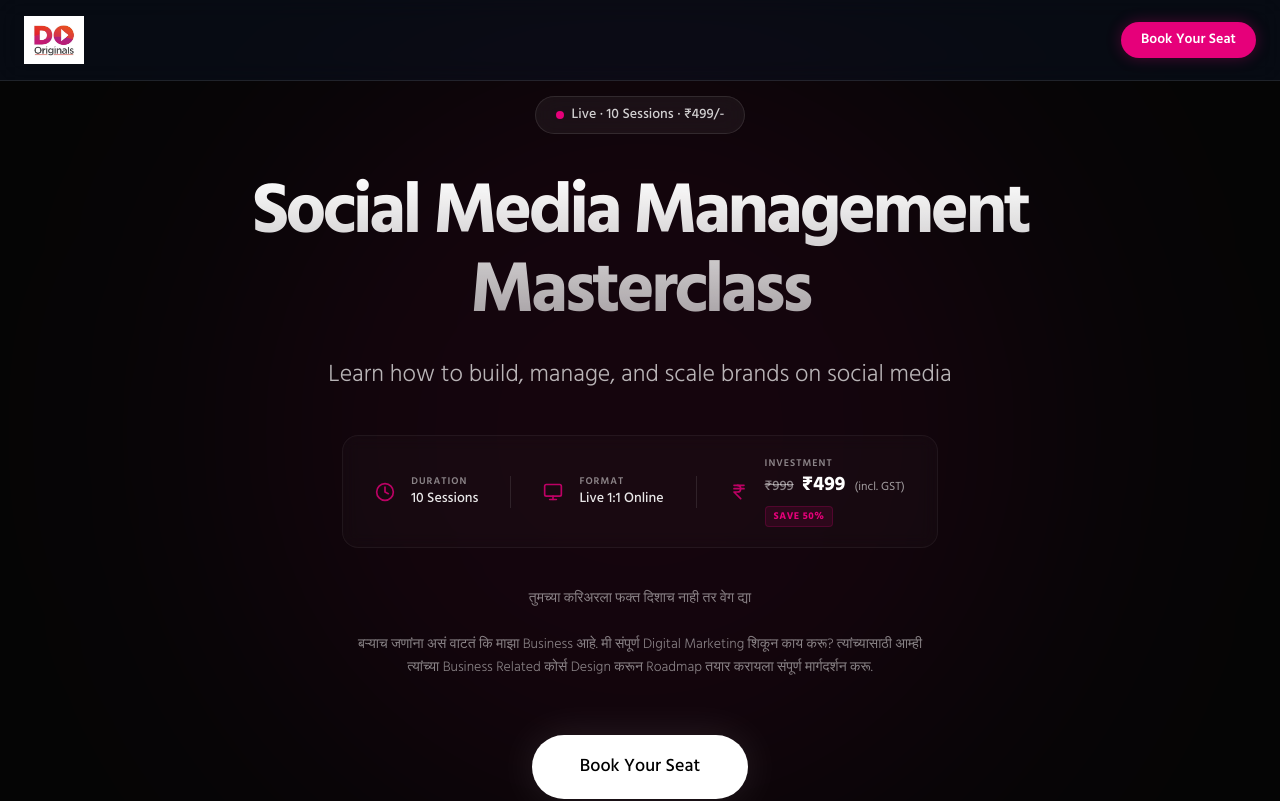
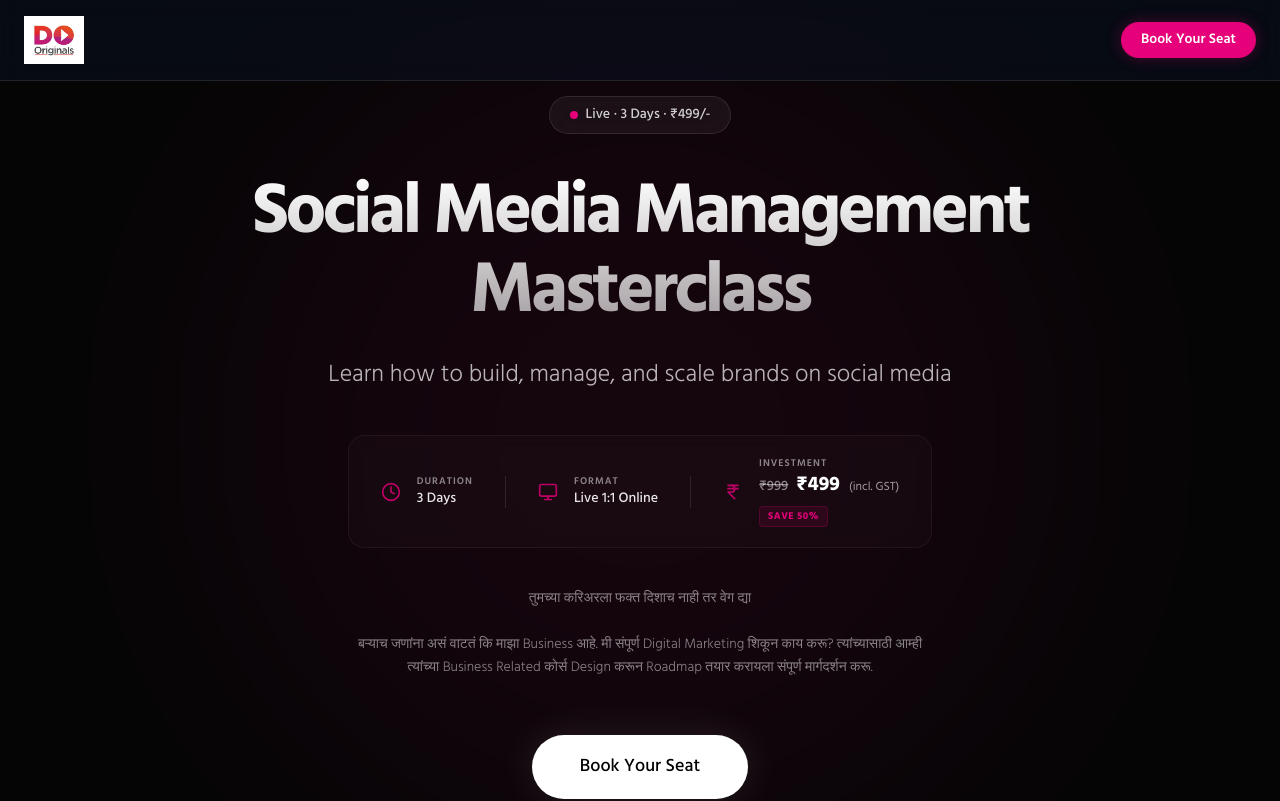
Before and after one commit to Do-Originals/materclasss-landing-page, a Next.js app: page /social-media-management in a window 1280 px wide. Shown: the top 801 px of the page. Built offline with nearby package versions, Linux system fonts and the light colour scheme.

Commit message:
fix: 3 days in the content text

```diff
--- a/src/components/sections/hero.tsx
+++ b/src/components/sections/hero.tsx
@@ -78,7 +78,7 @@ export function Hero({ content }: { content: SiteContentType }) {
               <Clock className="w-5 h-5 text-brand-magenta opacity-80" />
               <div className="text-left">
                 <p className="text-[10px] text-white/50 uppercase tracking-widest font-semibold">Duration</p>
-                <p className="text-sm font-medium text-white/90">10 Sessions</p>
+                <p className="text-sm font-medium text-white/90">{content.hero.duration || "10 Sessions"}</p>
               </div>
             </div>
 
--- a/src/content/copy.ts
+++ b/src/content/copy.ts
@@ -14,6 +14,7 @@ export const siteContent = {
     showPriceInCta: true
   },
   hero: {
+    duration: "10 Sessions",
     eyebrow: "Live · 10 Sessions · ₹4999/-",
     headline: "Digital Marketing Master Class",
     subheadline: "तुमच्या करिअरला फक्त दिशाच नाही तर वेग द्या",
--- a/src/content/socialMediaCopy.ts
+++ b/src/content/socialMediaCopy.ts
@@ -6,7 +6,8 @@ export const socialMediaContent = {
     showPriceInCta: false
   },
   hero: {
-    eyebrow: "Live · 10 Sessions · ₹499/-",
+    duration: "3 Days",
+    eyebrow: "Live · 3 Days · ₹499/-",
     headline: "Social Media Management Masterclass",
     subheadline: "Learn how to build, manage, and scale brands on social media",
     cta: "Book Your Seat",
@@ -26,7 +27,7 @@ export const socialMediaContent = {
     text: "तुमच्या करिअरला फक्त दिशाच नाही तर वेग द्या\n\nबऱ्याच जणांना असं वाटतं कि माझा Business आहे. मी संपूर्ण Digital Marketing शिकून काय करू? त्यांच्यासाठी आम्ही त्यांच्या Business Related कोर्स Design करून Roadmap तयार करायला संपूर्ण मार्गदर्शन करू.",
   },
   syllabus: {
-    heading: "What you will get\nया 10 sessions मधून काय?",
+    heading: "What you will get\nया 3 Days मधून काय?",
     sessions: [
       { id: 1, title: "Introduction to Social Media Management & Branding" },
       { id: 2, title: "Platform Specific Strategies (IG, FB, YT, LI)" },
@@ -114,7 +115,7 @@ export const socialMediaContent = {
   faq: {
     heading: "Frequently Asked Questions",
     questions: [
-      { q: "Is the course live or recorded?", a: "The course consists of 10 fully interactive LIVE sessions, ensuring you get real-time guidance and can ask questions on the spot." },
+      { q: "Is the course live or recorded?", a: "The course consists of 3 fully interactive LIVE days, ensuring you get real-time guidance and can ask questions on the spot." },
       { q: "What is the schedule?", a: "Sessions are conducted on weekends (Saturday & Sunday) during evening hours so that working professionals and students can easily attend." },
       { q: "Is there a refund policy?", a: "We focus completely on delivering value. If you attend the first two sessions and don't find it valuable, we offer a no-questions-asked 100% refund." },
       { q: "Is this beginner-friendly?", a: "Absolutely! We start from the absolute basics and scale up to advanced strategies, making it perfect for both beginners and intermediate marketers." },
```
